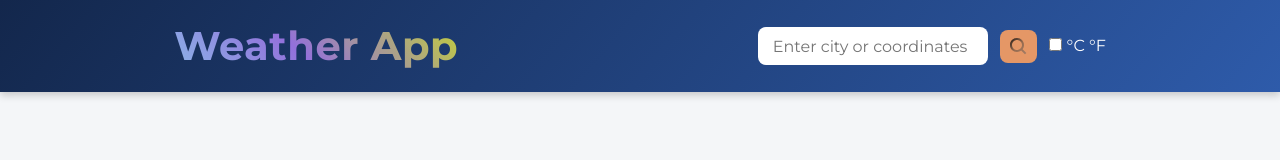
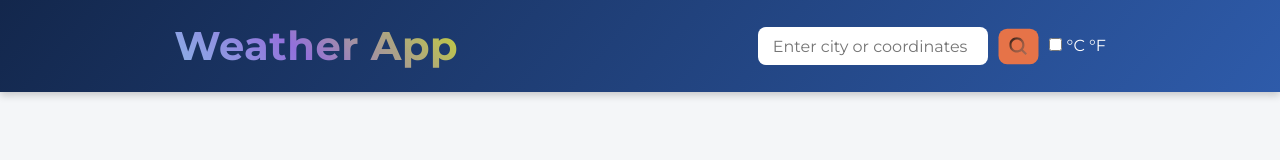
Before and after one commit to umersaif11/weather-app, a website built with webpack: page src/template.html in a window 1280 px wide. In both pictures the pointer is over the button "Get forecast". Built offline with nearby package versions, Linux system fonts and the light colour scheme; no server answers; a web font is replaced by a local one.

Commit message:
Make search-btn flexbox scale and of darker color on hovering

```diff
--- a/src/styles.css
+++ b/src/styles.css
@@ -93,6 +93,10 @@ header{
     transform 0.2s ease,
     background 0.3s ease;
 }
+#search-btn:hover {
+  background: #e67348;
+  transform: scale(1.08);
+}
 
 #app{
   flex: 1;
```
